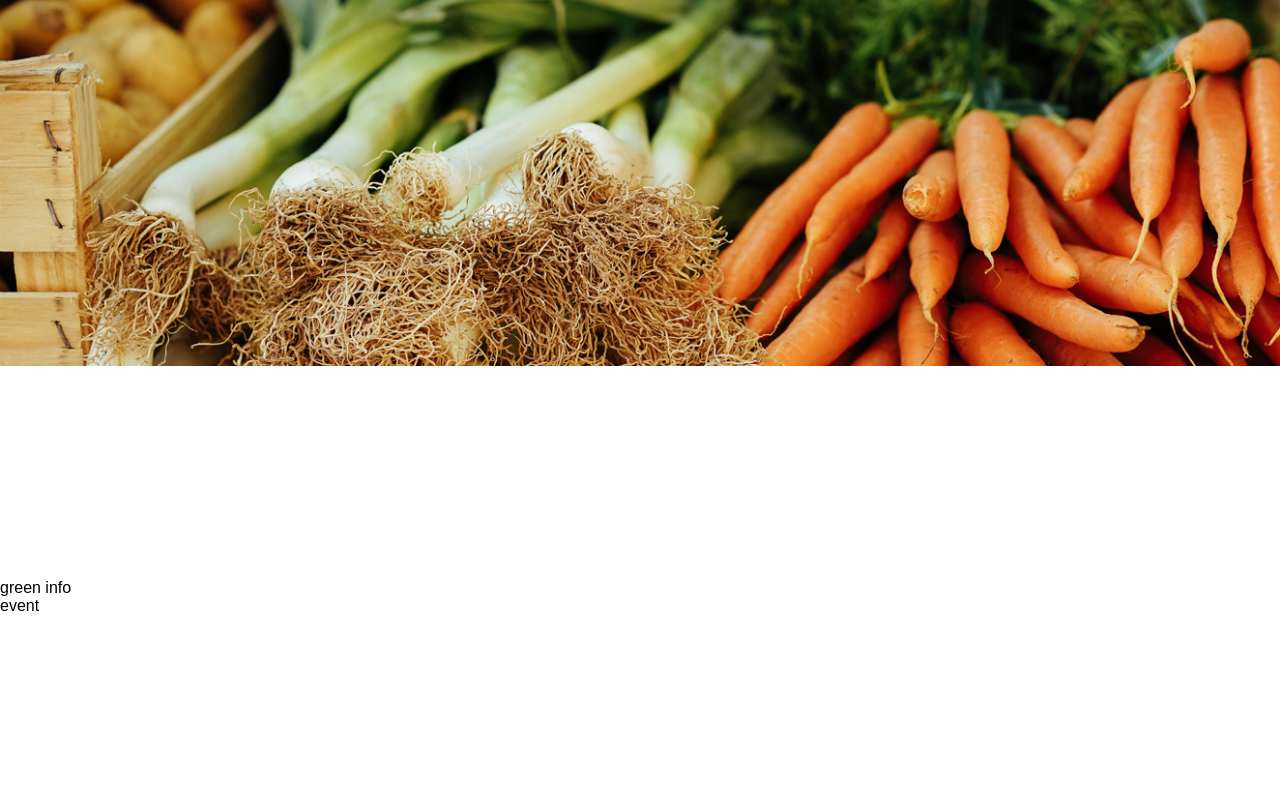
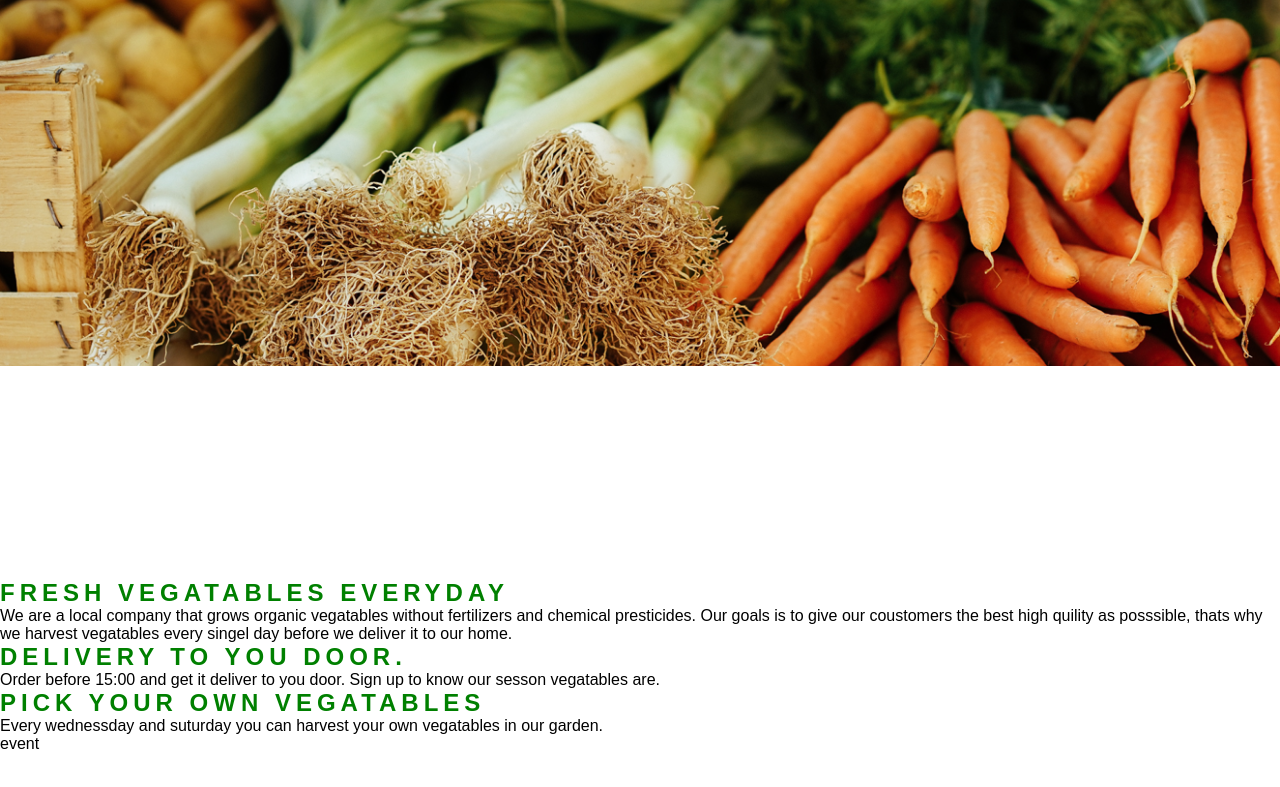
Before and after one commit to kharriiTD/ms-project01, a plain HTML site: page index.html in a window 1280 px wide. Shown: the part 69-856 px from the top of the page. Before the commit the page ends 800 px from the top, so only its background shows below. Drawn offline with Linux system fonts and the light colour scheme.

Commit message:
add info content

```diff
--- a/index.html
+++ b/index.html
@@ -40,8 +40,34 @@
     <section id="hero-outer">
         <div id="hero-image"></div>
     </section>
-    <section>
-        green info
+    <section id="info">
+        <div>
+            <h2>Fresh vegatables everyday</h2>
+            <p>We are a local company that grows organic vegatables without fertilizers and chemical presticides.
+                Our goals is to give our coustomers the best high quility as posssible, thats why we harvest
+                vegatables every singel day before we deliver it to our home.
+            </p>
+            <p>
+
+            </p>
+        </div>
+        <div>
+            <h2>
+                <h2>Delivery to you door.</h2>
+                <p>
+                    Order before 15:00 and get it deliver to you door.
+                    Sign up to know our sesson vegatables are.
+                </p>
+            </h2>
+        </div>
+        <div>
+            <h2>
+                <h2>pick your own vegatables</h2>
+                <p>
+                    Every wednessday and suturday you can harvest your own vegatables in our garden.
+                </p>
+            </h2>
+        </div>
     </section>
     <section>
         event
```
